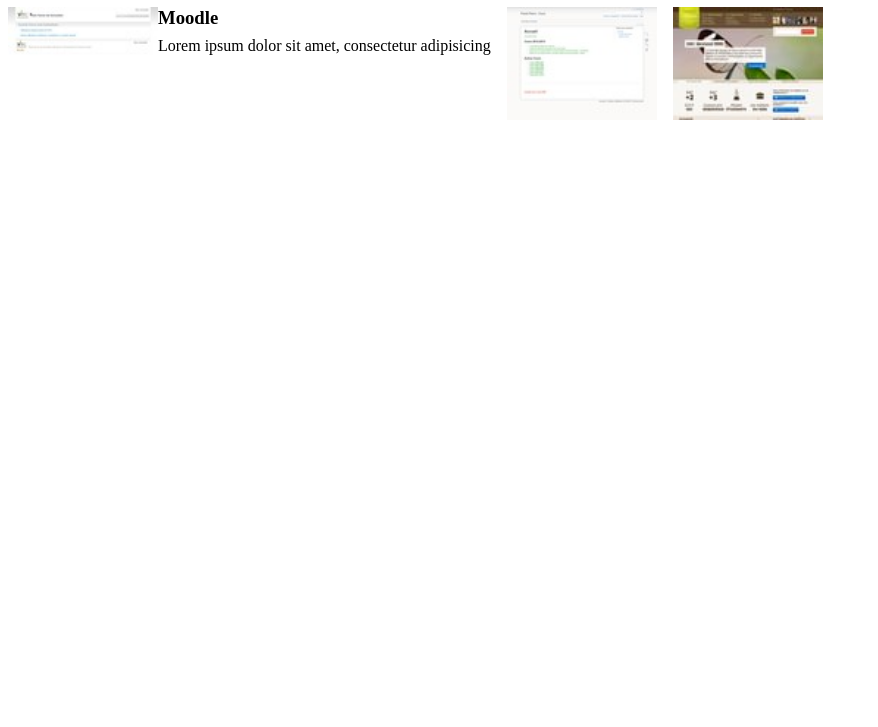
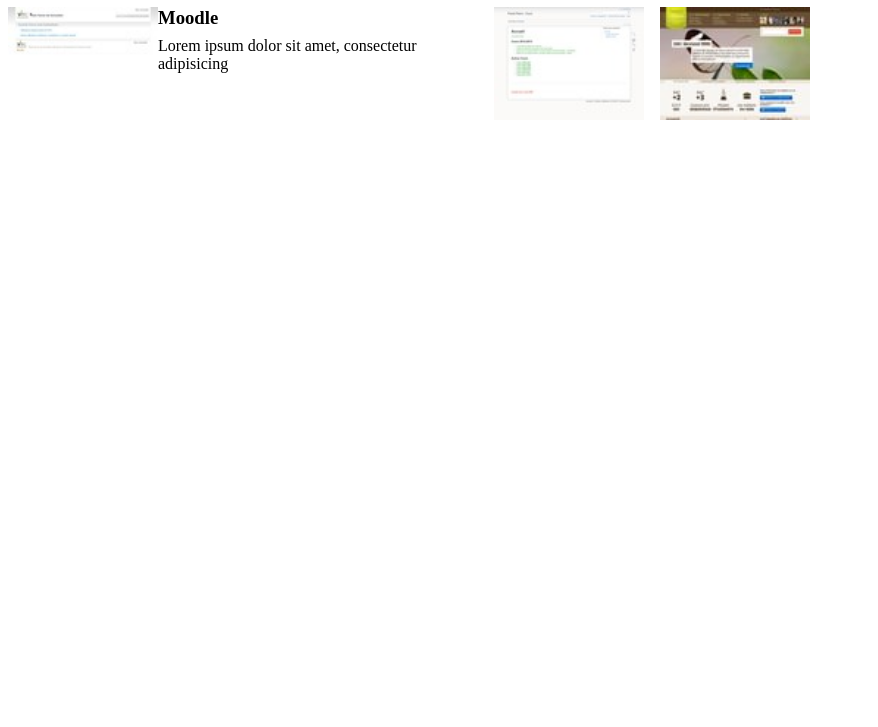
Before and after one commit to MMI-NFC-2026/sae105-r112-tp4-coulon-eloi, a plain HTML site: page index.html in a window 1280 px wide. Shown: the part 73-800 px from the top of the page, without its empty margins (0-878 px from the left). Drawn offline with Linux system fonts and the light colour scheme.

Commit message:
correction

```diff
--- a/index.html
+++ b/index.html
@@ -12,21 +12,21 @@
 <body>
   <h1>Test Accordéon</h1>
   <div class="accordeon">
-    <details open>
+    <details open name="accordeon">
       <summary><img src="/assets/img/moodle.univ-fcomte.fr.jpeg" alt=""></summary>
       <div>
         <h3>Moodle</h3>
         <p>Lorem ipsum dolor sit amet, consectetur adipisicing</p>
       </div>
     </details>
-    <details>
+    <details name="accordeon">
       <summary><img src="/assets/img/pracht.org.jpeg" alt=""></summary>
       <div>
         <h3>Pracht.ORG</h3>
         <p>Ad aut esse est excepturi obcaecati similique.</p>
       </div>
     </details>
-    <details>
+    <details name="accordeon">
       <summary><img src="/assets/img/src-media.com.jpeg" alt=""></summary>
       <div>
         <h3>SRC Média</h3>
--- a/src/css/components/accordeon.css
+++ b/src/css/components/accordeon.css
@@ -5,11 +5,19 @@
 }
 
 details{
-    display: flex;
+    --vignette: 150px;
+    --texte: 20rem;
+    width: var(--vignette);
+    overflow: hidden;
+    transition: width 0.4s ease;
+}
+
+details[open]{
+    width: calc(var(--vignette) + var(--texte));
 }
 
 summary {
-    flex:none ;
+    float:left;
     list-style: none;
     cursor: pointer;
 }
@@ -20,23 +28,13 @@ sumarry::-webkit-details-marker {
 
 summary img{
     display: block;
-    width: 150px;
+    width: var(--vignette);
     height: auto;
 }
 
-details{
-    --vignette : 150px;
-    width: var(--vignette);
-    overflow: hidden;
-    transition : width 0.4s ease;
-}
-
 details > div{
-    flex: 0 0 20rem;
-}
-
-details[open]{
-    width: calc(var(--vignette)+20rem );
+    width : var(--texte);
+    margin-left : var(--vignette);
 }
 
 details h3{
```
